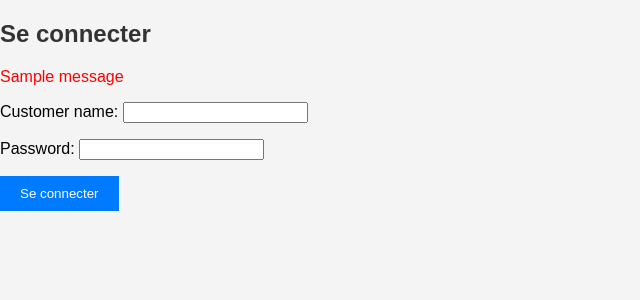
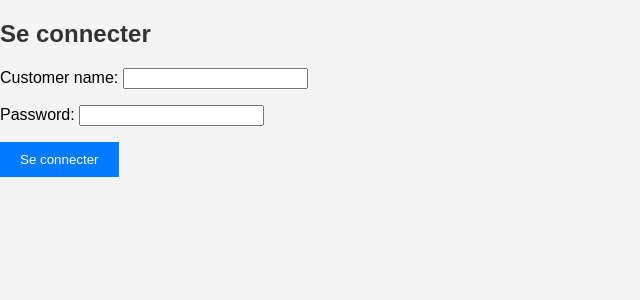
Before and after one commit to Norlik13/Cube4_Web_Interface, a Django app: page / in a window 1280 px wide. Shown: the top 300 px of the page, without its empty margins (0-640 px from the left). Run offline with Django 5.2, Linux system fonts and the light colour scheme; tables that the repository leaves empty hold one stand-in row (values such as "Sample post"); one stand-in notice (Sample message) is shown.

Commit message:
Message suppression

```diff
--- a/App/templates/login.html
+++ b/App/templates/login.html
@@ -7,11 +7,6 @@
 </head>
 <body>
     <h2>Se connecter</h2>
-    {% if messages %}
-        {% for message in messages %}
-            <p style="color:red;">{{ message }}</p>
-        {% endfor %}
-    {% endif %}
     <form method="post">
         {% csrf_token %}
         {{ form.as_p }}
```
